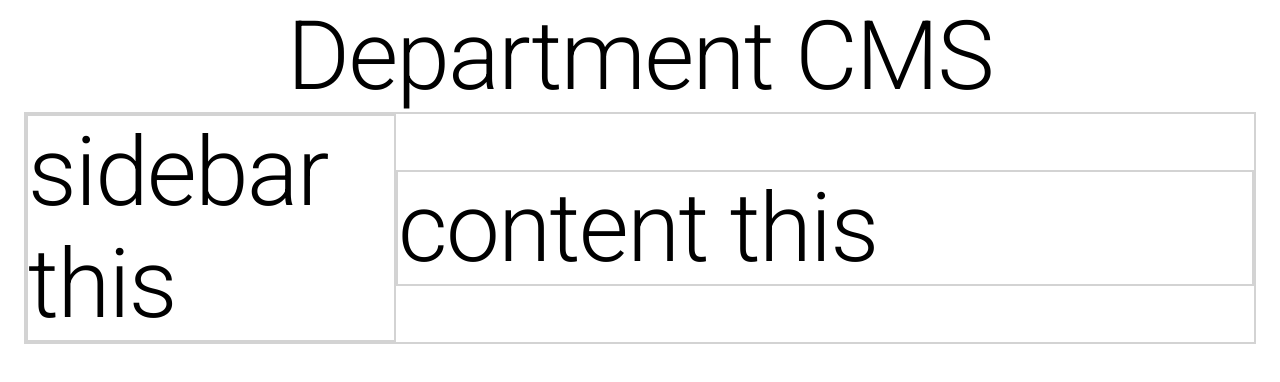
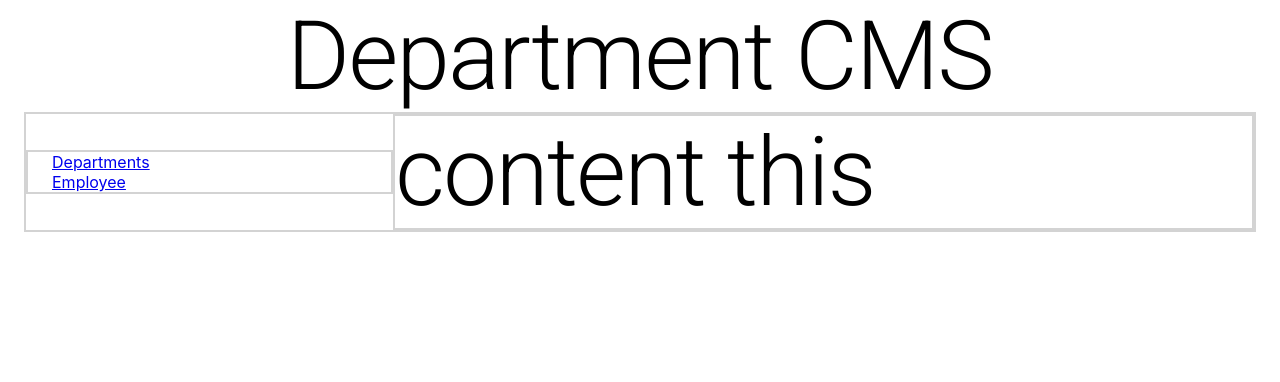
Before and after one commit to AlexanderShirokovExceedTeam/departments-client, a React (Create React App) app: page /departments in a window 1280 px wide. Shown: the top 382 px of the page. Built offline with nearby package versions, Linux system fonts and the light colour scheme.

Commit message:
Sidebar with links

```diff
--- a/src/components/main/mainContainer.jsx
+++ b/src/components/main/mainContainer.jsx
@@ -1,14 +1,13 @@
 import React from 'react';
 import { Switch, Route, Redirect } from 'react-router-dom';
 import { Container, Typography } from '@material-ui/core';
+import SideBar from '../sidebar/sideBar';
 import './mainContainer.scss';
 
 const MainContainer = () => {
   return (
     <Container className="main-container">
-      <Typography className="sidebar" variant='h1'>
-        sidebar this
-      </Typography>
+      <SideBar />
       <Typography className="content" variant='h1'>
         content this
       </Typography>
--- a/src/components/main/mainContainer.scss
+++ b/src/components/main/mainContainer.scss
@@ -7,12 +7,6 @@
   padding: 0;
 }
 
-.sidebar {
-  width: 30%;
-  height: 100%;
-  border: 2px solid lightgrey;
-}
-
 .content {
   width: 70%;
   border: 2px solid lightgrey;
--- a/src/components/sidebar/sideBar.jsx
+++ b/src/components/sidebar/sideBar.jsx
@@ -1 +1,15 @@
+import { Switch, Route, Redirect, Link } from 'react-router-dom';
+import { Container } from '@material-ui/core';
 import './sideBar.scss';
+
+const SideBar = () => {
+
+  return (
+    <Container className="sidebar">
+      <Link to="/departments">Departments</Link>
+      <Link to="/employee">Employee</Link>
+    </Container>
+  )
+}
+
+export default SideBar;
--- a/src/components/sidebar/sideBar.scss
+++ b/src/components/sidebar/sideBar.scss
@@ -0,0 +1,8 @@
+.sidebar.MuiContainer-root {
+  display: flex;
+  flex-direction: column;
+
+  width: 30%;
+  height: 100%;
+  border: 2px solid lightgrey;
+}
```
